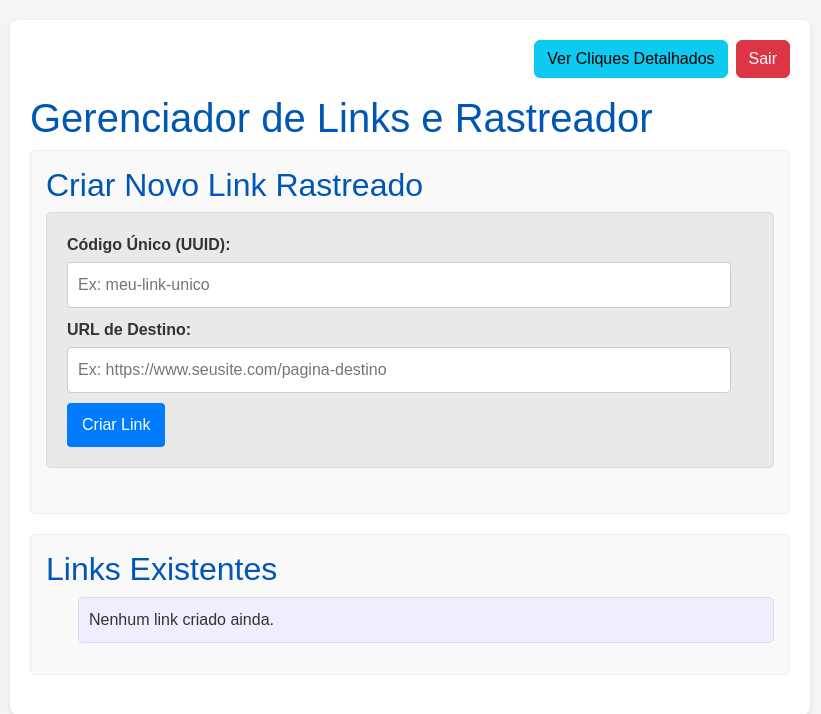
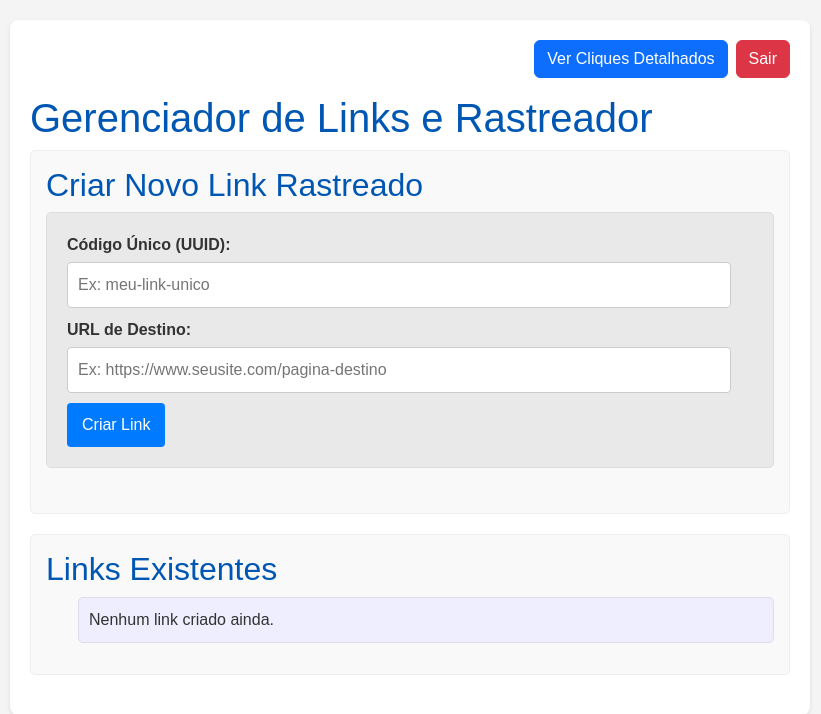
Before and after one commit to gustavoareis/linktracker, a Flask app: page / in a window 1280 px wide. Shown: the top 714 px of the page, without its empty margins (230-1051 px from the left). Run offline with Flask 3, Linux system fonts and the light colour scheme; the visitor is signed in with stand-in values (Sample User, id 1); data that the repository does not hold is empty.

Commit message:
Mudança de cor
cor do botão
<a href="/cliques" class="btn btn-primary">Ver Cliques Detalhados</a>

```diff
--- a/static/index.css
+++ b/static/index.css
@@ -43,7 +43,7 @@ input[type="text"] {
 
 button {
     background-color: #007bff;
-    color: white;
+    color: rgb(255, 255, 255);
     padding: 10px 15px;
     border: none;
     border-radius: 4px;
--- a/templates/index.html
+++ b/templates/index.html
@@ -10,10 +10,11 @@
 </head>
 
 <body>
+
     <body data-base-domain="{{ base_domain }}" data-tracking-path-prefix="{{ tracking_path_prefix }}">
         <div class="container">
             <div class="d-flex justify-content-end gap-2 mb-3">
-            <a href="/cliques" class="btn btn-info">Ver Cliques Detalhados</a>
+                <a href="/cliques" class="btn btn-primary">Ver Cliques Detalhados</a>
                 <a href="{{ url_for('logout') }}" class="btn btn-danger">Sair</a>
             </div>
 
```
Also changed, not shown: static/cliques.css (line endings or trailing spaces). Lines whose indentation alone changed are shown as unchanged.
